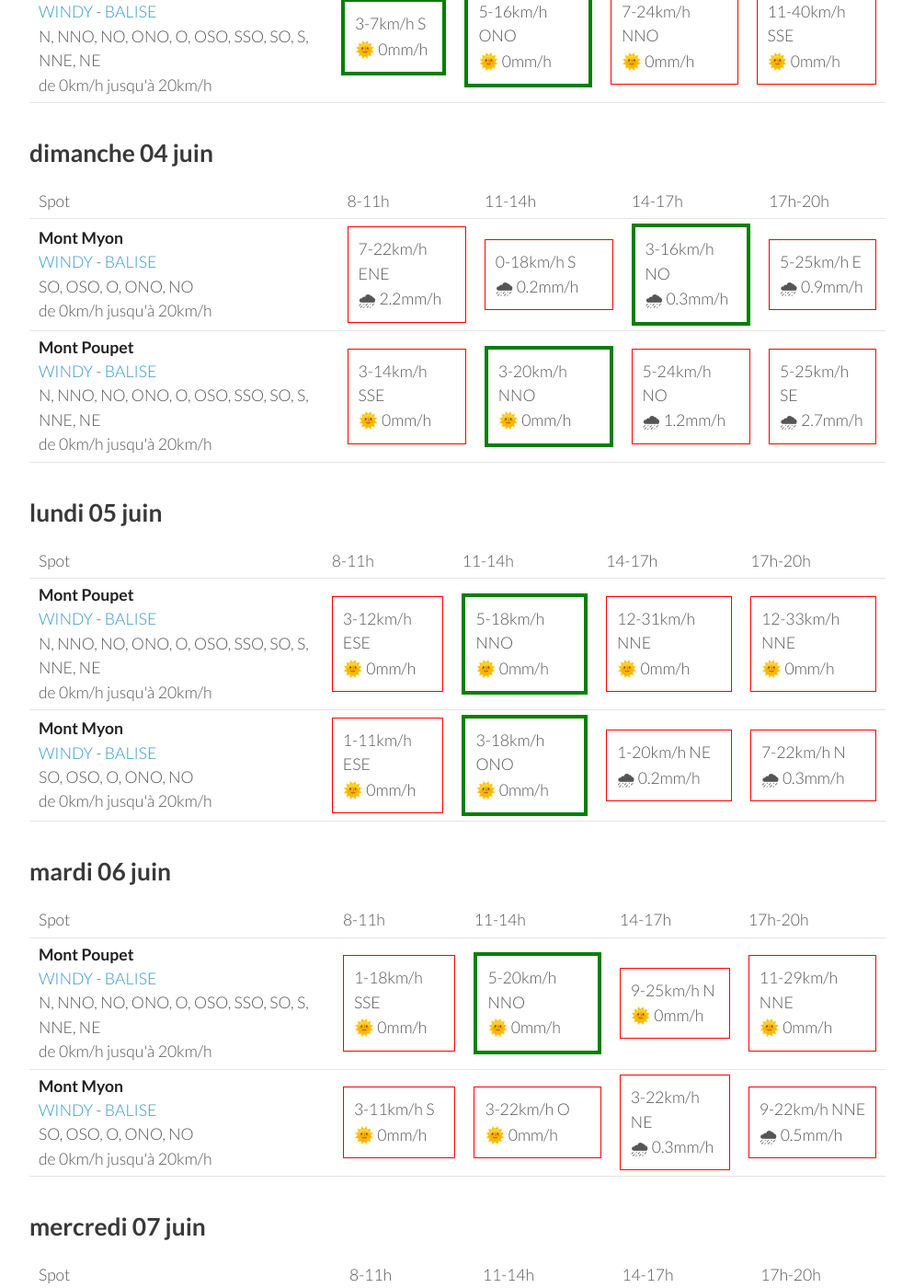
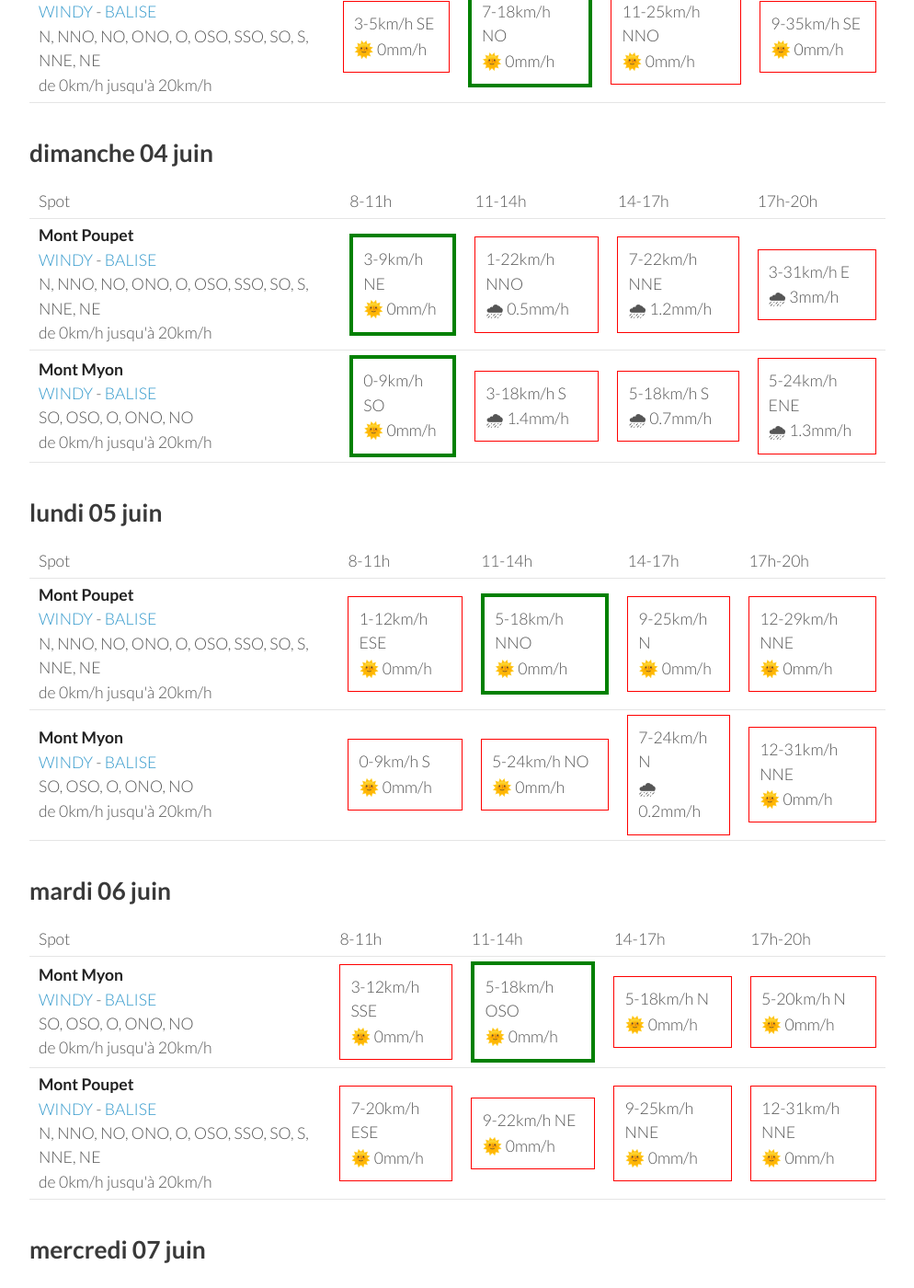
Before and after one commit to parapente-dans-le-nord/parapente-dans-le-nord.github.io, a Jekyll site: the page built from jura.markdown, in a window 1280 px wide and 1400 px high, scrolled down 905 px. Shown: the whole window at 92% size, without its empty margins (26-1020 px from the left). Built offline with Jekyll 4.4.1, drawn with Linux system fonts in a browser that asks for light colours; some of the changed text lies outside the part shown.

Commit message:
update index.markdown

```diff
--- a/jura.markdown
+++ b/jura.markdown
@@ -25,18 +25,18 @@ page mise à jour le vendredi 02 juin 17:20
         <td><strong>Mont Poupet</strong><br><a href="https://windy.com/46.970/5.876?46.541,5.876,8">WINDY</a> - <span class=""><a href="http://www.balisemeteo.com/balise.php?idBalise=92">BALISE</a> </span><br> <span class="vent-favorable">N, NNO, NO, ONO, O, OSO, SSO, SO, S, NNE, NE</span><br><span class="force-vent">de 0km/h jusqu'à 20km/h</span> </td>
 
             <td><div class="not-flyable"><p>0-0km/h NA</p><p>🌧️ 0mm/h</p></div></td>
-            <td><div class="flyable"><p>7-18km/h NNO</p><p>🌞 0mm/h</p></div></td>
-            <td><div class="not-flyable"><p>12-33km/h NNO</p><p>🌞 0mm/h</p></div></td>
-            <td><div class="not-flyable"><p>12-31km/h N</p><p>🌞 0mm/h</p></div></td>
+            <td><div class="not-flyable"><p>0-0km/h NA</p><p>🌧️ 0mm/h</p></div></td>
+            <td><div class="not-flyable"><p>0-0km/h NA</p><p>🌧️ 0mm/h</p></div></td>
+            <td><div class="not-flyable"><p>12-33km/h N</p><p>🌞 0mm/h</p></div></td>
 
     </tr>
 <tr>
         <td><strong>Mont Myon</strong><br><a href="https://windy.com/46.331/5.397?45.898,5.394,8,m:eWoagj8">WINDY</a> - <span class=""><a href="http://www.balisemeteo.com/balise.php?idBalise=70">BALISE</a> </span><br> <span class="vent-favorable">SO, OSO, O, ONO, NO</span><br><span class="force-vent">de 0km/h jusqu'à 20km/h</span> </td>
 
             <td><div class="not-flyable"><p>0-0km/h NA</p><p>🌧️ 0mm/h</p></div></td>
-            <td><div class="flyable"><p>5-18km/h O</p><p>🌞 0mm/h</p></div></td>
-            <td><div class="not-flyable"><p>9-24km/h NNO</p><p>🌞 0mm/h</p></div></td>
-            <td><div class="not-flyable"><p>7-18km/h NNO</p><p>🌞 0mm/h</p></div></td>
+            <td><div class="not-flyable"><p>0-0km/h NA</p><p>🌧️ 0mm/h</p></div></td>
+            <td><div class="not-flyable"><p>0-0km/h NA</p><p>🌧️ 0mm/h</p></div></td>
+            <td><div class="not-flyable"><p>9-29km/h NNE</p><p>🌞 0mm/h</p></div></td>
 
     </tr>
 
@@ -58,20 +58,20 @@ page mise à jour le vendredi 02 juin 17:20
 <tr>
         <td><strong>Mont Myon</strong><br><a href="https://windy.com/46.331/5.397?45.898,5.394,8,m:eWoagj8">WINDY</a> - <span class=""><a href="http://www.balisemeteo.com/balise.php?idBalise=70">BALISE</a> </span><br> <span class="vent-favorable">SO, OSO, O, ONO, NO</span><br><span class="force-vent">de 0km/h jusqu'à 20km/h</span> </td>
 
-            <td><div class="flyable"><p>3-9km/h SO</p><p>🌞 0mm/h</p></div></td>
-            <td><div class="flyable"><p>7-18km/h OSO</p><p>🌞 0mm/h</p></div></td>
-            <td><div class="flyable"><p>7-20km/h ONO</p><p>🌞 0mm/h</p></div></td>
-            <td><div class="not-flyable"><p>9-29km/h ENE</p><p>🌞 0mm/h</p></div></td>
+            <td><div class="not-flyable"><p>3-7km/h SSO</p><p>🌞 0mm/h</p></div></td>
+            <td><div class="flyable"><p>5-14km/h OSO</p><p>🌞 0mm/h</p></div></td>
+            <td><div class="flyable"><p>5-20km/h ONO</p><p>🌞 0mm/h</p></div></td>
+            <td><div class="not-flyable"><p>7-29km/h ENE</p><p>🌞 0mm/h</p></div></td>
 
 
     </tr>
 <tr>
         <td><strong>Mont Poupet</strong><br><a href="https://windy.com/46.970/5.876?46.541,5.876,8">WINDY</a> - <span class=""><a href="http://www.balisemeteo.com/balise.php?idBalise=92">BALISE</a> </span><br> <span class="vent-favorable">N, NNO, NO, ONO, O, OSO, SSO, SO, S, NNE, NE</span><br><span class="force-vent">de 0km/h jusqu'à 20km/h</span> </td>
 
-            <td><div class="flyable"><p>3-7km/h S</p><p>🌞 0mm/h</p></div></td>
-            <td><div class="flyable"><p>5-16km/h ONO</p><p>🌞 0mm/h</p></div></td>
-            <td><div class="not-flyable"><p>7-24km/h NNO</p><p>🌞 0mm/h</p></div></td>
-            <td><div class="not-flyable"><p>11-40km/h SSE</p><p>🌞 0mm/h</p></div></td>
+            <td><div class="not-flyable"><p>3-5km/h SE</p><p>🌞 0mm/h</p></div></td>
+            <td><div class="flyable"><p>7-18km/h NO</p><p>🌞 0mm/h</p></div></td>
+            <td><div class="not-flyable"><p>11-25km/h NNO</p><p>🌞 0mm/h</p></div></td>
+            <td><div class="not-flyable"><p>9-35km/h SE</p><p>🌞 0mm/h</p></div></td>
 
 
     </tr>
@@ -92,22 +92,22 @@ page mise à jour le vendredi 02 juin 17:20
       <td>17h-20h</td>
     </tr>
 <tr>
-        <td><strong>Mont Myon</strong><br><a href="https://windy.com/46.331/5.397?45.898,5.394,8,m:eWoagj8">WINDY</a> - <span class=""><a href="http://www.balisemeteo.com/balise.php?idBalise=70">BALISE</a> </span><br> <span class="vent-favorable">SO, OSO, O, ONO, NO</span><br><span class="force-vent">de 0km/h jusqu'à 20km/h</span> </td>
+        <td><strong>Mont Poupet</strong><br><a href="https://windy.com/46.970/5.876?46.541,5.876,8">WINDY</a> - <span class=""><a href="http://www.balisemeteo.com/balise.php?idBalise=92">BALISE</a> </span><br> <span class="vent-favorable">N, NNO, NO, ONO, O, OSO, SSO, SO, S, NNE, NE</span><br><span class="force-vent">de 0km/h jusqu'à 20km/h</span> </td>
 
-            <td><div class="not-flyable"><p>7-22km/h ENE</p><p>🌧 2.2mm/h</p></div></td>
-            <td><div class="not-flyable"><p>0-18km/h S</p><p>🌧 0.2mm/h</p></div></td>
-            <td><div class="flyable"><p>3-16km/h NO</p><p>🌧 0.3mm/h</p></div></td>
-            <td><div class="not-flyable"><p>5-25km/h E</p><p>🌧 0.9mm/h</p></div></td>
+            <td><div class="flyable"><p>3-9km/h NE</p><p>🌞 0mm/h</p></div></td>
+            <td><div class="not-flyable"><p>1-22km/h NNO</p><p>🌧 0.5mm/h</p></div></td>
+            <td><div class="not-flyable"><p>7-22km/h NNE</p><p>🌧 1.2mm/h</p></div></td>
+            <td><div class="not-flyable"><p>3-31km/h E</p><p>🌧 3mm/h</p></div></td>
 
 
     </tr>
 <tr>
-        <td><strong>Mont Poupet</strong><br><a href="https://windy.com/46.970/5.876?46.541,5.876,8">WINDY</a> - <span class=""><a href="http://www.balisemeteo.com/balise.php?idBalise=92">BALISE</a> </span><br> <span class="vent-favorable">N, NNO, NO, ONO, O, OSO, SSO, SO, S, NNE, NE</span><br><span class="force-vent">de 0km/h jusqu'à 20km/h</span> </td>
+        <td><strong>Mont Myon</strong><br><a href="https://windy.com/46.331/5.397?45.898,5.394,8,m:eWoagj8">WINDY</a> - <span class=""><a href="http://www.balisemeteo.com/balise.php?idBalise=70">BALISE</a> </span><br> <span class="vent-favorable">SO, OSO, O, ONO, NO</span><br><span class="force-vent">de 0km/h jusqu'à 20km/h</span> </td>
 
-            <td><div class="not-flyable"><p>3-14km/h SSE</p><p>🌞 0mm/h</p></div></td>
-            <td><div class="flyable"><p>3-20km/h NNO</p><p>🌞 0mm/h</p></div></td>
-            <td><div class="not-flyable"><p>5-24km/h NO</p><p>🌧 1.2mm/h</p></div></td>
-            <td><div class="not-flyable"><p>5-25km/h SE</p><p>🌧 2.7mm/h</p></div></td>
+            <td><div class="flyable"><p>0-9km/h SO</p><p>🌞 0mm/h</p></div></td>
+            <td><div class="not-flyable"><p>3-18km/h S</p><p>🌧 1.4mm/h</p></div></td>
+            <td><div class="not-flyable"><p>5-18km/h S</p><p>🌧 0.7mm/h</p></div></td>
+            <td><div class="not-flyable"><p>5-24km/h ENE</p><p>🌧 1.3mm/h</p></div></td>
 
 
     </tr>
@@ -130,20 +130,20 @@ page mise à jour le vendredi 02 juin 17:20
 <tr>
         <td><strong>Mont Poupet</strong><br><a href="https://windy.com/46.970/5.876?46.541,5.876,8">WINDY</a> - <span class=""><a href="http://www.balisemeteo.com/balise.php?idBalise=92">BALISE</a> </span><br> <span class="vent-favorable">N, NNO, NO, ONO, O, OSO, SSO, SO, S, NNE, NE</span><br><span class="force-vent">de 0km/h jusqu'à 20km/h</span> </td>
 
-            <td><div class="not-flyable"><p>3-12km/h ESE</p><p>🌞 0mm/h</p></div></td>
+            <td><div class="not-flyable"><p>1-12km/h ESE</p><p>🌞 0mm/h</p></div></td>
             <td><div class="flyable"><p>5-18km/h NNO</p><p>🌞 0mm/h</p></div></td>
-            <td><div class="not-flyable"><p>12-31km/h NNE</p><p>🌞 0mm/h</p></div></td>
-            <td><div class="not-flyable"><p>12-33km/h NNE</p><p>🌞 0mm/h</p></div></td>
+            <td><div class="not-flyable"><p>9-25km/h N</p><p>🌞 0mm/h</p></div></td>
+            <td><div class="not-flyable"><p>12-29km/h NNE</p><p>🌞 0mm/h</p></div></td>
 
 
     </tr>
 <tr>
         <td><strong>Mont Myon</strong><br><a href="https://windy.com/46.331/5.397?45.898,5.394,8,m:eWoagj8">WINDY</a> - <span class=""><a href="http://www.balisemeteo.com/balise.php?idBalise=70">BALISE</a> </span><br> <span class="vent-favorable">SO, OSO, O, ONO, NO</span><br><span class="force-vent">de 0km/h jusqu'à 20km/h</span> </td>
 
-            <td><div class="not-flyable"><p>1-11km/h ESE</p><p>🌞 0mm/h</p></div></td>
-            <td><div class="flyable"><p>3-18km/h ONO</p><p>🌞 0mm/h</p></div></td>
-            <td><div class="not-flyable"><p>1-20km/h NE</p><p>🌧 0.2mm/h</p></div></td>
-            <td><div class="not-flyable"><p>7-22km/h N</p><p>🌧 0.3mm/h</p></div></td>
+            <td><div class="not-flyable"><p>0-9km/h S</p><p>🌞 0mm/h</p></div></td>
+            <td><div class="not-flyable"><p>5-24km/h NO</p><p>🌞 0mm/h</p></div></td>
+            <td><div class="not-flyable"><p>7-24km/h N</p><p>🌧 0.2mm/h</p></div></td>
+            <td><div class="not-flyable"><p>12-31km/h NNE</p><p>🌞 0mm/h</p></div></td>
 
 
     </tr>
@@ -164,22 +164,22 @@ page mise à jour le vendredi 02 juin 17:20
       <td>17h-20h</td>
     </tr>
 <tr>
-        <td><strong>Mont Poupet</strong><br><a href="https://windy.com/46.970/5.876?46.541,5.876,8">WINDY</a> - <span class=""><a href="http://www.balisemeteo.com/balise.php?idBalise=92">BALISE</a> </span><br> <span class="vent-favorable">N, NNO, NO, ONO, O, OSO, SSO, SO, S, NNE, NE</span><br><span class="force-vent">de 0km/h jusqu'à 20km/h</span> </td>
+        <td><strong>Mont Myon</strong><br><a href="https://windy.com/46.331/5.397?45.898,5.394,8,m:eWoagj8">WINDY</a> - <span class=""><a href="http://www.balisemeteo.com/balise.php?idBalise=70">BALISE</a> </span><br> <span class="vent-favorable">SO, OSO, O, ONO, NO</span><br><span class="force-vent">de 0km/h jusqu'à 20km/h</span> </td>
 
-            <td><div class="not-flyable"><p>1-18km/h SSE</p><p>🌞 0mm/h</p></div></td>
-            <td><div class="flyable"><p>5-20km/h NNO</p><p>🌞 0mm/h</p></div></td>
-            <td><div class="not-flyable"><p>9-25km/h N</p><p>🌞 0mm/h</p></div></td>
-            <td><div class="not-flyable"><p>11-29km/h NNE</p><p>🌞 0mm/h</p></div></td>
+            <td><div class="not-flyable"><p>3-12km/h SSE</p><p>🌞 0mm/h</p></div></td>
+            <td><div class="flyable"><p>5-18km/h OSO</p><p>🌞 0mm/h</p></div></td>
+            <td><div class="not-flyable"><p>5-18km/h N</p><p>🌞 0mm/h</p></div></td>
+            <td><div class="not-flyable"><p>5-20km/h N</p><p>🌞 0mm/h</p></div></td>
 
 
     </tr>
 <tr>
-        <td><strong>Mont Myon</strong><br><a href="https://windy.com/46.331/5.397?45.898,5.394,8,m:eWoagj8">WINDY</a> - <span class=""><a href="http://www.balisemeteo.com/balise.php?idBalise=70">BALISE</a> </span><br> <span class="vent-favorable">SO, OSO, O, ONO, NO</span><br><span class="force-vent">de 0km/h jusqu'à 20km/h</span> </td>
+        <td><strong>Mont Poupet</strong><br><a href="https://windy.com/46.970/5.876?46.541,5.876,8">WINDY</a> - <span class=""><a href="http://www.balisemeteo.com/balise.php?idBalise=92">BALISE</a> </span><br> <span class="vent-favorable">N, NNO, NO, ONO, O, OSO, SSO, SO, S, NNE, NE</span><br><span class="force-vent">de 0km/h jusqu'à 20km/h</span> </td>
 
-            <td><div class="not-flyable"><p>3-11km/h S</p><p>🌞 0mm/h</p></div></td>
-            <td><div class="not-flyable"><p>3-22km/h O</p><p>🌞 0mm/h</p></div></td>
-            <td><div class="not-flyable"><p>3-22km/h NE</p><p>🌧 0.3mm/h</p></div></td>
-            <td><div class="not-flyable"><p>9-22km/h NNE</p><p>🌧 0.5mm/h</p></div></td>
+            <td><div class="not-flyable"><p>7-20km/h ESE</p><p>🌞 0mm/h</p></div></td>
+            <td><div class="not-flyable"><p>9-22km/h NE</p><p>🌞 0mm/h</p></div></td>
+            <td><div class="not-flyable"><p>9-25km/h NNE</p><p>🌞 0mm/h</p></div></td>
+            <td><div class="not-flyable"><p>12-31km/h NNE</p><p>🌞 0mm/h</p></div></td>
 
 
     </tr>
@@ -202,20 +202,20 @@ page mise à jour le vendredi 02 juin 17:20
 <tr>
         <td><strong>Mont Myon</strong><br><a href="https://windy.com/46.331/5.397?45.898,5.394,8,m:eWoagj8">WINDY</a> - <span class=""><a href="http://www.balisemeteo.com/balise.php?idBalise=70">BALISE</a> </span><br> <span class="vent-favorable">SO, OSO, O, ONO, NO</span><br><span class="force-vent">de 0km/h jusqu'à 20km/h</span> </td>
 
-            <td><div class="not-flyable"><p>1-9km/h SE</p><p>🌞 0mm/h</p></div></td>
-            <td><div class="flyable"><p>5-16km/h O</p><p>🌞 0mm/h</p></div></td>
-            <td><div class="not-flyable"><p>5-20km/h N</p><p>🌞 0mm/h</p></div></td>
-            <td><div class="not-flyable"><p>5-20km/h N</p><p>🌞 0mm/h</p></div></td>
+            <td><div class="not-flyable"><p>1-12km/h SSE</p><p>🌞 0mm/h</p></div></td>
+            <td><div class="flyable"><p>5-16km/h OSO</p><p>🌞 0mm/h</p></div></td>
+            <td><div class="not-flyable"><p>5-22km/h N</p><p>🌞 0mm/h</p></div></td>
+            <td><div class="not-flyable"><p>9-24km/h N</p><p>🌞 0mm/h</p></div></td>
 
 
     </tr>
 <tr>
         <td><strong>Mont Poupet</strong><br><a href="https://windy.com/46.970/5.876?46.541,5.876,8">WINDY</a> - <span class=""><a href="http://www.balisemeteo.com/balise.php?idBalise=92">BALISE</a> </span><br> <span class="vent-favorable">N, NNO, NO, ONO, O, OSO, SSO, SO, S, NNE, NE</span><br><span class="force-vent">de 0km/h jusqu'à 20km/h</span> </td>
 
-            <td><div class="not-flyable"><p>5-12km/h ESE</p><p>🌞 0mm/h</p></div></td>
-            <td><div class="not-flyable"><p>7-24km/h NNE</p><p>🌞 0mm/h</p></div></td>
-            <td><div class="not-flyable"><p>9-25km/h NNE</p><p>🌞 0mm/h</p></div></td>
-            <td><div class="not-flyable"><p>9-29km/h ESE</p><p>🌧 1.7mm/h</p></div></td>
+            <td><div class="not-flyable"><p>7-20km/h ESE</p><p>🌞 0mm/h</p></div></td>
+            <td><div class="not-flyable"><p>7-24km/h NE</p><p>🌞 0mm/h</p></div></td>
+            <td><div class="not-flyable"><p>11-29km/h NNE</p><p>🌞 0mm/h</p></div></td>
+            <td><div class="not-flyable"><p>12-33km/h NNE</p><p>🌞 0mm/h</p></div></td>
 
 
     </tr>
```
Also changed, not shown: other parts of jura.markdown (+1 -1 lines).
